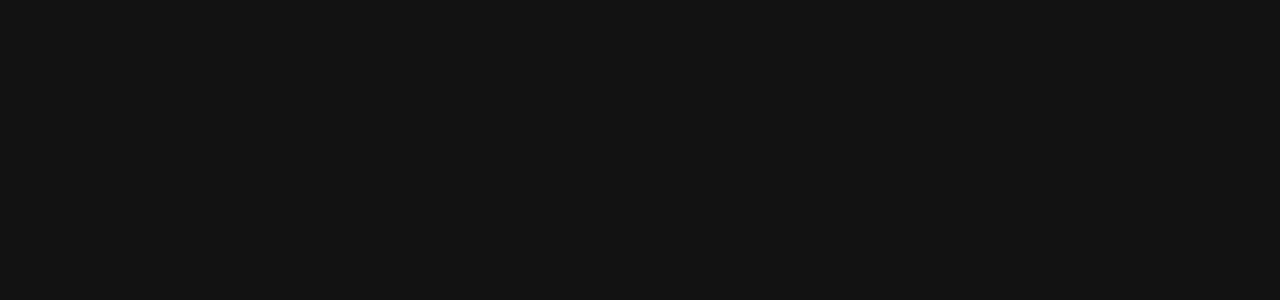
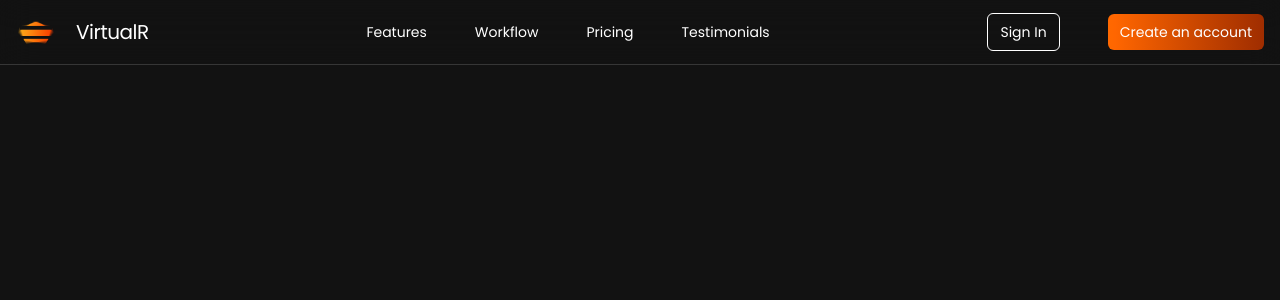
Before and after one commit to A-M-Ahmed/VirtualH, a React (Vite) app: page / in a window 1280 px wide. Shown: the top 300 px of the page. Built offline with nearby package versions, Linux system fonts and the light colour scheme.

Commit message:
fect : Navbar with resp

```diff
--- a/package.json
+++ b/package.json
@@ -12,6 +12,7 @@
   "dependencies": {
     "@tailwindcss/vite": "^4.1.7",
     "lucide": "^0.510.0",
+    "lucide-react": "^0.510.0",
     "react": "^19.1.0",
     "react-dom": "^19.1.0",
     "tailwindcss": "^4.1.7"
--- a/src/components/Navbar.jsx
+++ b/src/components/Navbar.jsx
@@ -1,11 +1,77 @@
-import React from 'react'
+import { Menu, X } from "lucide-react";
+import logo from "../assets/logo.png";
+import { navItems } from "../constants/index";
+import { useState } from "react";
 
 const Navbar = () => {
+  const [menuOpenMobile, setMenuOpenMobile] = useState(false);
+
+  const handleMenuStatus = () => {
+    setMenuOpenMobile(!menuOpenMobile);
+  };
   return (
-    <header className=''>
+    <header className="sticky top-0 z-50 border-b border-neutral-700/80 py-3 backdrop-blur-lg">
+      <nav className="relative mx-auto max-w-7xl px-4 text-sm">
+        <div className="flex items-center justify-between">
+          {/* //** for the logo */}
+          <div className="flex flex-shrink-0 items-center">
+            <img src={logo} alt="logo-page" className="mr-5 h-10 w-10" />
+            <h2 className="text-xl tracking-tight">VirtualR</h2>
+          </div>
+          {/* //**nav links */}
+          <ul className="hidden space-x-12 lg:flex">
+            {navItems.map((item, index) => (
+              <li key={index}>
+                <a href={item.href}>{item.label}</a>
+              </li>
+            ))}
+          </ul>
+          {/* Authentication */}
+          <div className="hidden items-center space-x-12 lg:flex">
+            <button className="cursor-pointer rounded-md border border-white px-3 py-2 capitalize">
+              sign in
+            </button>
+            <button className="cursor-pointer rounded-md bg-gradient-to-r from-orange-500 to-orange-800 px-3 py-2">
+              Create an account
+            </button>
+          </div>
+          {/* for the responsvie of menu */}
+          <div className="flex flex-col lg:hidden">
+            <button className="cursor-pointer" onClick={handleMenuStatus}>
+              {menuOpenMobile ? <X /> : <Menu />}
+            </button>
+          </div>
+        </div>
+        {menuOpenMobile && (
+          <div className="w-full lg:hidden fixed right-0 z-20 bg-neutral-900 flex flex-col items-center py-10">
+            <ul className="flex w-full flex-col items-center  space-y-5 py-2">
+              {navItems.map((item, index) => (
+                <li
+                  className="group w-full rounded-sm py-2 text-center hover:bg-gray-100/10"
+                  key={index}
+                >
+                  <a
+                    className="group-hover:text-gray-300 w-full"
+                    href={item.href}
+                  >
+                    {item.label}
+                  </a>
+                </li>
+              ))}
+            </ul>
+             <div className="lg:hidden items-center space-x-12 flex my-4">
+            <button className="cursor-pointer rounded-md border border-white px-3 py-2 capitalize">
+              sign in
+            </button>
+            <button className="cursor-pointer rounded-md bg-gradient-to-r from-orange-500 to-orange-800 px-3 py-2">
+              Create an account
+            </button>
+          </div>
+          </div>
+        )}
+      </nav>
+    </header>
+  );
+};
 
-    </header>
-  )
-}
-
-export default Navbar
+export default Navbar;
--- a/src/constants/index.jsx
+++ b/src/constants/index.jsx
@@ -11,7 +11,6 @@
 import user4 from "../assets/profile-pictures/user4.jpg";
 import user5 from "../assets/profile-pictures/user5.jpg";
 import user6 from "../assets/profile-pictures/user6.jpg";
-import logo from "../assets/logo.png";
 
 export const navItems = [
   { label: "Features", href: "#" },
@@ -177,3 +176,8 @@
   { href: "#", text: "Hackathons" },
   { href: "#", text: "Jobs" },
 ];
+
+export const authenticationPage = [
+  { text: "sign in" },
+  { text: "create an account" },
+];
--- a/src/index.css
+++ b/src/index.css
@@ -6,3 +6,10 @@
   font-family: "Poppins", sans-serif;
   color-scheme: dark;
 }
+
+@theme {
+  --breakpoints-sm: 480px;
+  --breakpoints-md: 768px;
+  --breakpoints-lg: 976px;
+  --breakpoints-xl: 1446px;
+}
```
Also changed, not shown: tailwind.config.js (added), 2 other files (tests, documents, lock files or other folders).
